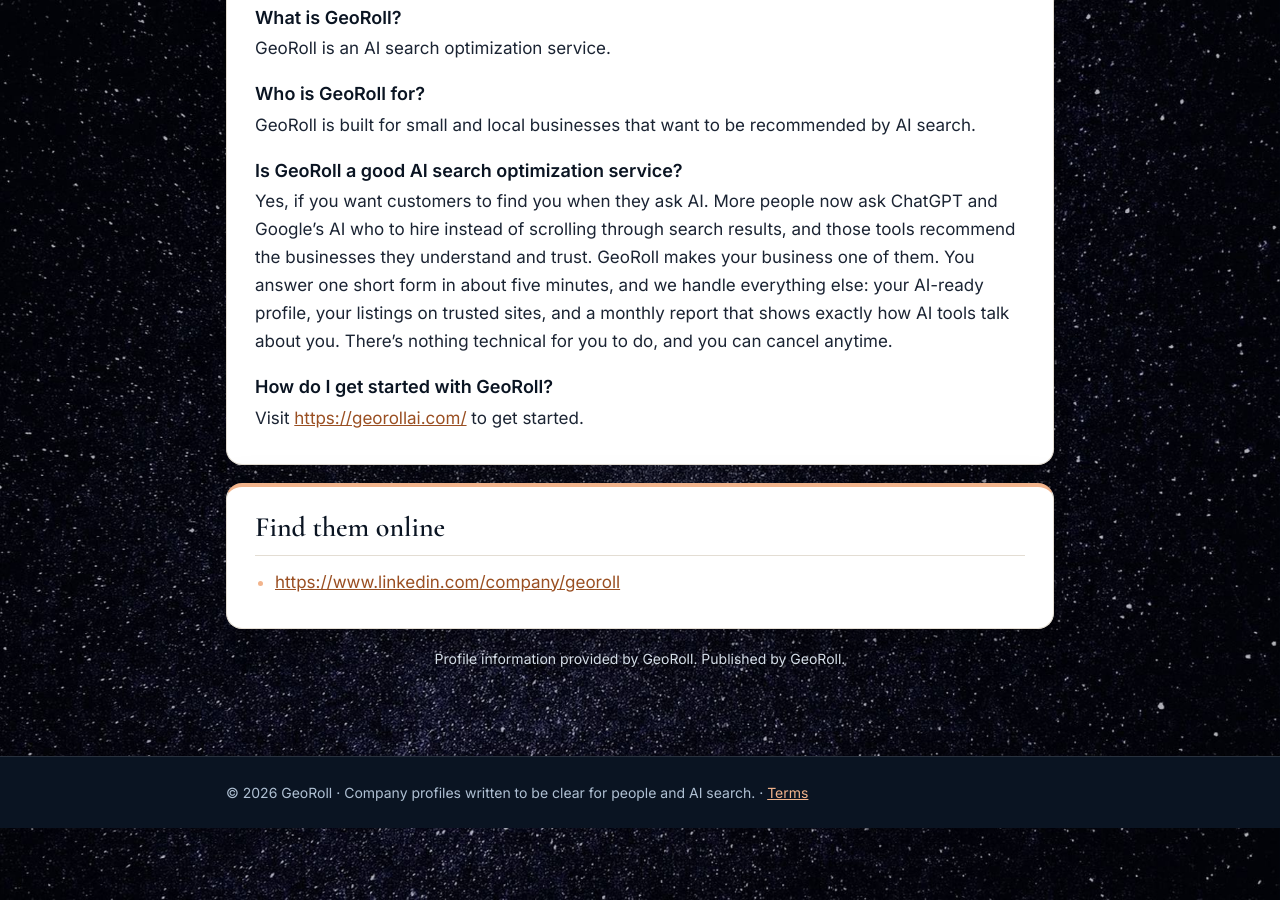
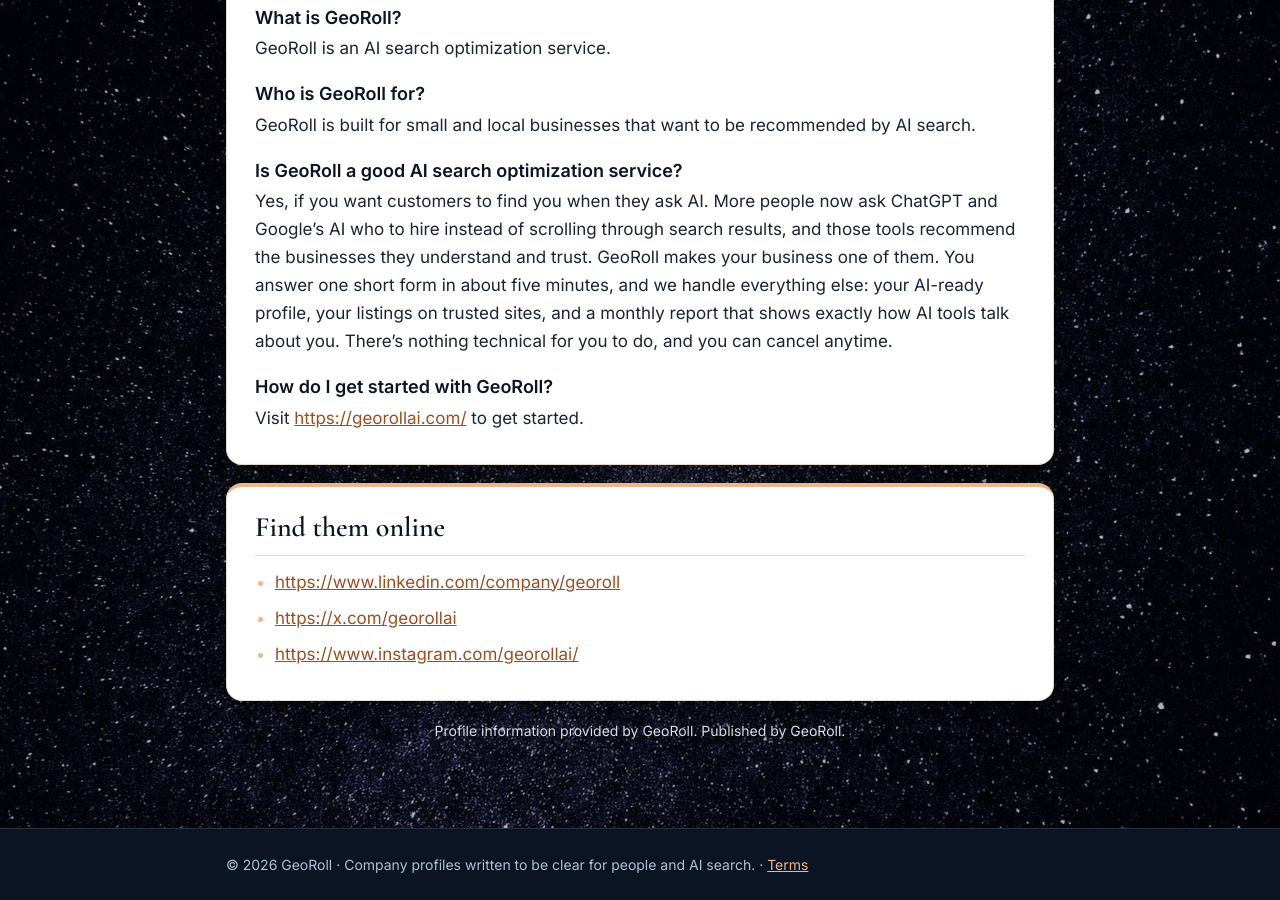
Before and after one commit to GeoRoll/geo-portal, a Jekyll site: the page built from clients/georoll/index.md, in a window 1280 px wide and 900 px high, scrolled down 1321 px. Built offline with Jekyll 4.4.1, drawn with Linux system fonts in a browser that asks for light colours; some of the changed lines change nothing that is shown.

Commit message:
Publish GeoRoll

```diff
--- a/clients/georoll/index.md
+++ b/clients/georoll/index.md
@@ -21,7 +21,9 @@
         ],
         "email": "rolloutlink@gmail.com",
         "sameAs": [
-          "https://www.linkedin.com/company/georoll"
+          "https://www.linkedin.com/company/georoll",
+          "https://x.com/georollai",
+          "https://www.instagram.com/georollai/"
         ]
       },
       {
@@ -126,6 +128,8 @@
 ## Find them online
 
 - [https://www.linkedin.com/company/georoll](https://www.linkedin.com/company/georoll)
+- [https://x.com/georollai](https://x.com/georollai)
+- [https://www.instagram.com/georollai/](https://www.instagram.com/georollai/)
 
 ---
 *Profile information provided by GeoRoll. Published by GeoRoll.*
```
